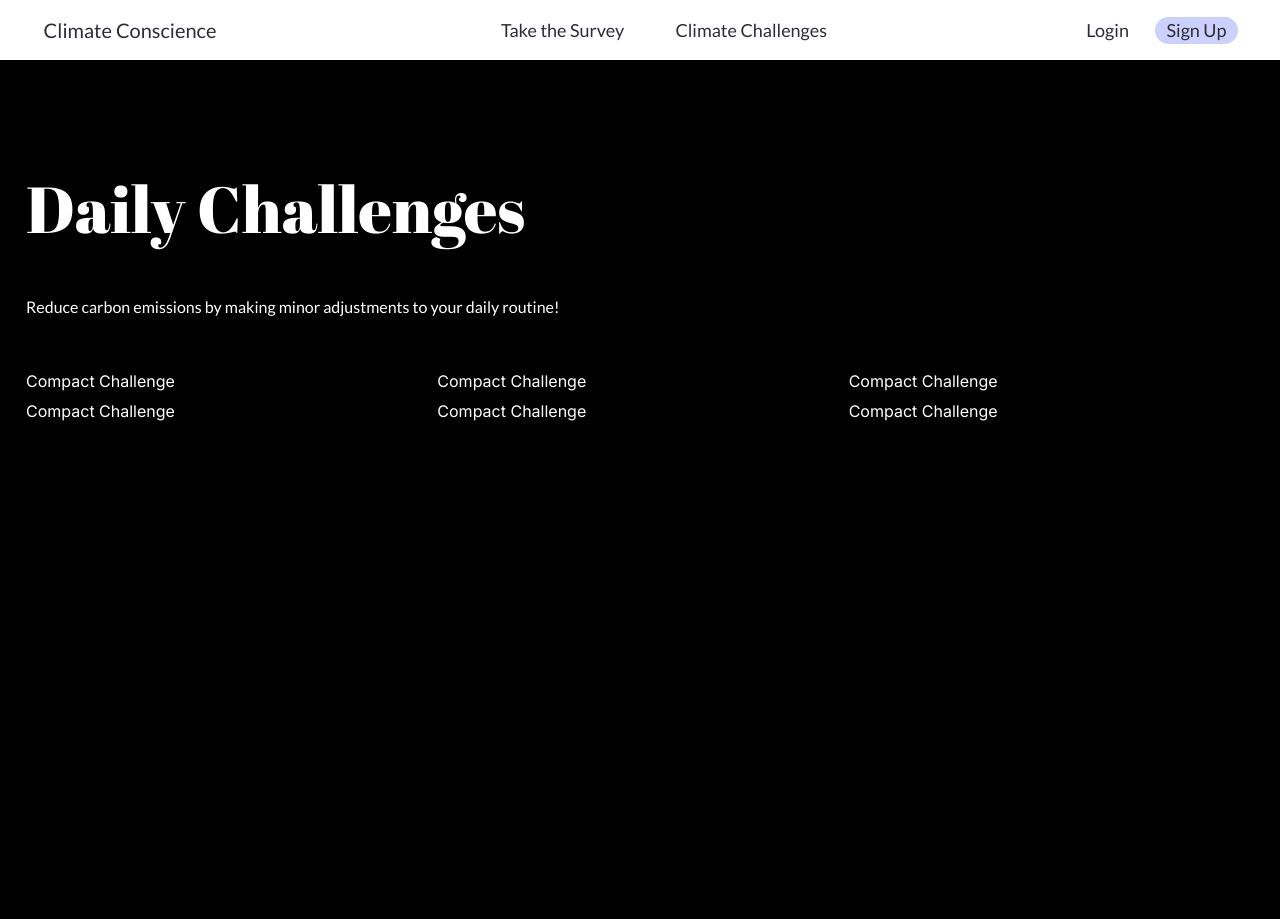
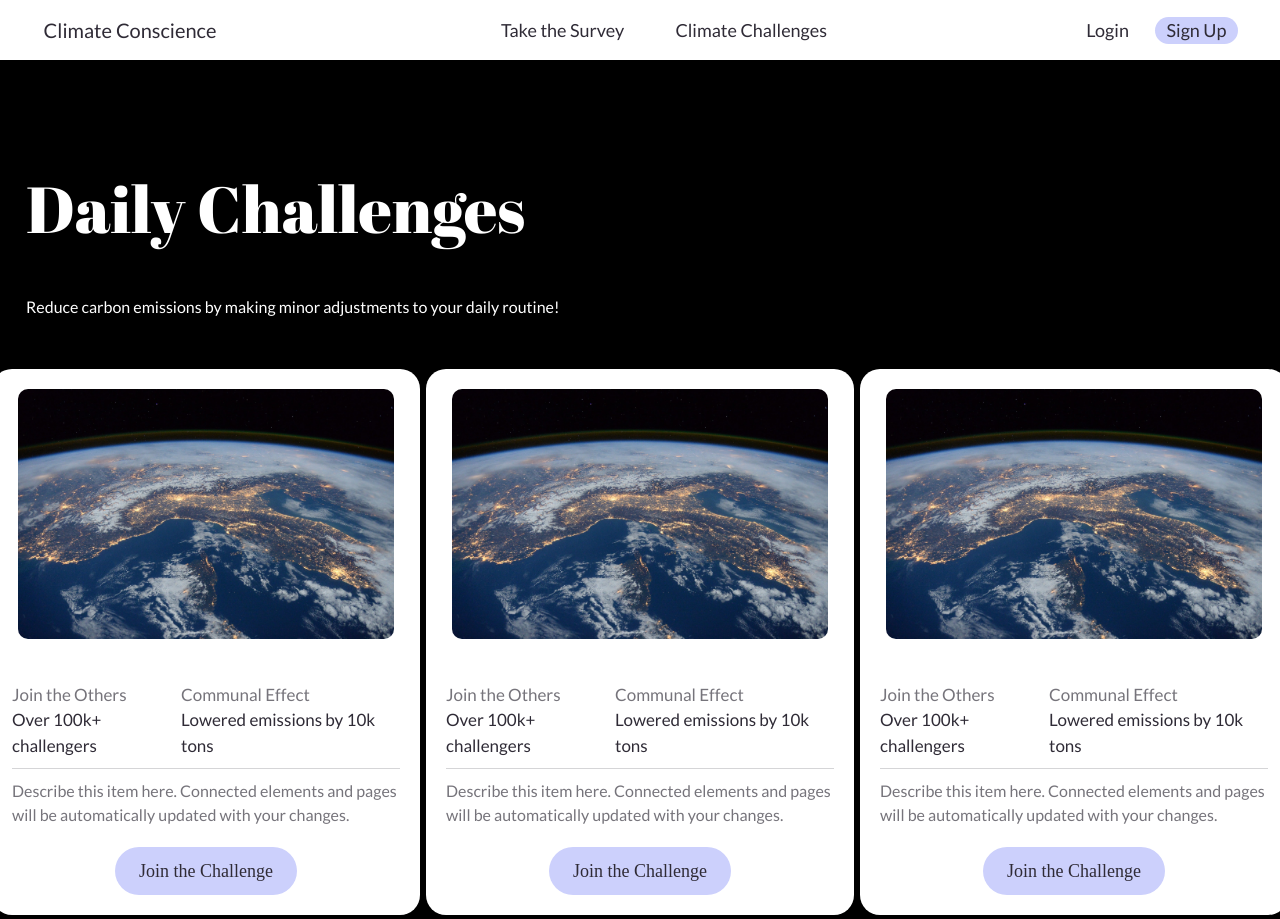
Before and after one commit to ljbarker/ClimateConscience, a Next.js app in the folder climate-conscience/: page /challenges in a window 1280 px wide. Shown: the top 919 px of the page. Before the commit the page ends 800 px from the top, so only its background shows below. Built offline with nearby package versions, Linux system fonts and the light colour scheme.

Commit message:
feat: adds feedback to bottom of survey

```diff
--- a/climate-conscience/src/app/api/summary/route.ts
+++ b/climate-conscience/src/app/api/summary/route.ts
@@ -16,7 +16,7 @@ export async function POST(req: NextRequest) {
       model: "claude-3-opus-20240229",
       max_tokens: 1000,
       temperature: 0,
-      system: "Respond as a polite assistant giving advice to users on how to improve their impact on the climate.",
+      system: "Respond as a polite assistant giving advice to users on how to improve their impact on the climate. If you must refer to yourself, please use the collective we",
       messages: [
           {
           "role": "user",
--- a/climate-conscience/src/app/components/compactChallenge.tsx
+++ b/climate-conscience/src/app/components/compactChallenge.tsx
@@ -1,9 +1,97 @@
-import { Box, Text } from "@chakra-ui/react";
+import { Box, Text, Image, Button } from "@chakra-ui/react";
+import earth from "../../../public/Climate_Conscience.jpeg";
 
 const CompactChallenge = () => {
   return (
-    <Box>
-      <Text>Compact Challenge</Text>
+    <Box
+      display={"flex"}
+      flexDirection={"column"}
+      justifyContent={"space-between"}
+      alignItems={"center"}
+      bg={"white"}
+      padding={"20px"}
+      borderRadius={20}
+    >
+      <Image src={earth.src} alt="Earth" maxH={250} maxW={388} borderRadius={10}/>
+      <Text
+        fontFamily={"Lato-regular"}
+        fontSize={"22"}
+        mt={"10px"}
+        w={388}
+        textAlign={"left"}
+      >
+        Compact Challenge
+      </Text>
+      <Box
+        display={"flex"}
+        flexDirection={"row"}
+        justifyContent={"space-between"}
+        alignItems={"center"}
+        w={388}
+        pb={"10px"}
+        borderBottom={"1px solid #D5D5D7"}
+      >
+        <Box>
+          <Text
+            fontFamily={"Lato-regular"}
+            fontSize={"17"}
+            color={"#76747B"}
+          >
+            Join the Others
+          </Text>
+          <Text
+            fontFamily={"Lato-regular"}
+            fontSize={"17"}
+            color={"#2F2B36"}
+          >
+            Over 100k+ challengers
+          </Text>
+        </Box>
+        <Box>
+          <Text
+            fontFamily={"Lato-regular"}
+            fontSize={"17"}
+            color={"#76747B"}
+          >
+            Communal Effect
+          </Text>
+          <Text
+            fontFamily={"Lato-regular"}
+            fontSize={"17"}
+            color={"#2F2B36"}
+          >
+            Lowered emissions by 10k tons
+          </Text>
+        </Box>
+      </Box>
+      <Text
+        fontFamily={"Lato-regular"}
+        fontSize={"16"}
+        color={"#76747B"}
+        mt={"10px"}
+        w={388}
+        textAlign={"left"}
+      >
+        Describe this item here. Connected elements and pages will be automatically updated with your changes.
+      </Text>
+      <Button
+        fontFamily={"Lato-semibold"}
+        fontSize={"18"}
+        fontWeight={400}
+        bg={"#CCD0FC"}
+        borderRadius={100}
+        _hover={{
+          color: "#2F2B36",
+        }}
+        color={"#2F2B36"}
+        padding={"24px"}
+        maxW={"228px"}
+        height={"40px"}
+        px={"24px"}
+        mt={"20px"}
+      >
+        Join the Challenge
+      </Button>
     </Box>
   );
 }
--- a/climate-conscience/src/app/survey/page.tsx
+++ b/climate-conscience/src/app/survey/page.tsx
@@ -1,6 +1,7 @@
 'use client';
 import { useState } from 'react';
-import { HStack, Box, Text, useRadio, useRadioGroup, Button } from '@chakra-ui/react';
+import { HStack, Box, Text, useRadio, useRadioGroup, Button, Spinner } from '@chakra-ui/react';
+import { set } from 'mongoose';
 
 // Define the survey questions and their labels
 const SurveyQuestions = {
@@ -94,6 +95,9 @@ const SurveyQuestionGroup = ({ questionKey, onChange }: {questionKey: any, onCha
 // Survey component
 const Survey = () => {
   const [responses, setResponses] = useState({});
+  const [summary, setSummary] = useState('');
+  const [loadTitle, setLoadTitle] = useState(true);
+  const [loading, setLoading] = useState(true);
 
   const handleChange = (questionKey: any, value: any) => {
     setResponses({
@@ -103,8 +107,14 @@ const Survey = () => {
   };
 
   const handleSubmit = async () => {
+    setLoading(true);
+    setLoadTitle(true);
     console.log('Submitting survey responses');
     console.log(responses);
+
+    setTimeout(() => {
+      setLoadTitle(false);
+    }, 2000);
 
     const response = await fetch('/api/summary', {
       method: 'POST',
@@ -116,7 +126,8 @@ const Survey = () => {
       }),
     });
     const data = await response.json();
-    console.log(data.content[0].text);
+    setSummary(data.content[0].text);
+    setLoading(false);
   };
 
   return (
@@ -157,6 +168,41 @@ const Survey = () => {
       >
         Submit
       </Button>
+      <Box mt={"30px"} gap={48}>
+        {
+          loadTitle ?
+          null
+          :
+          <Box>
+            {
+              loading ?
+              <Box>
+                <Text fontSize={"32px"} fontFamily={'Abril-Fatface'}>
+                  Thank you for completing the survey!
+                </Text>
+                <Spinner
+                  thickness='2px'
+                  speed='0.65s'
+                  color='blue.500'
+                  size="l"
+                  margin={"40px"}
+                  h={60}
+                  w={60}
+                />
+              </Box>
+              :
+              <Box>
+                <Text fontSize={"32px"} fontFamily={'Abril-Fatface'}>
+                  Lets Checkout Your Personalized Climate Impact Summary
+                </Text>
+                <Text fontSize={"20px"} fontFamily={'Lato-regular'} padding={"24px"} px={100}>
+                  {summary}
+                </Text>
+              </Box>
+            }
+          </Box>
+        }
+      </Box>
     </Box>
   );
 }
```
